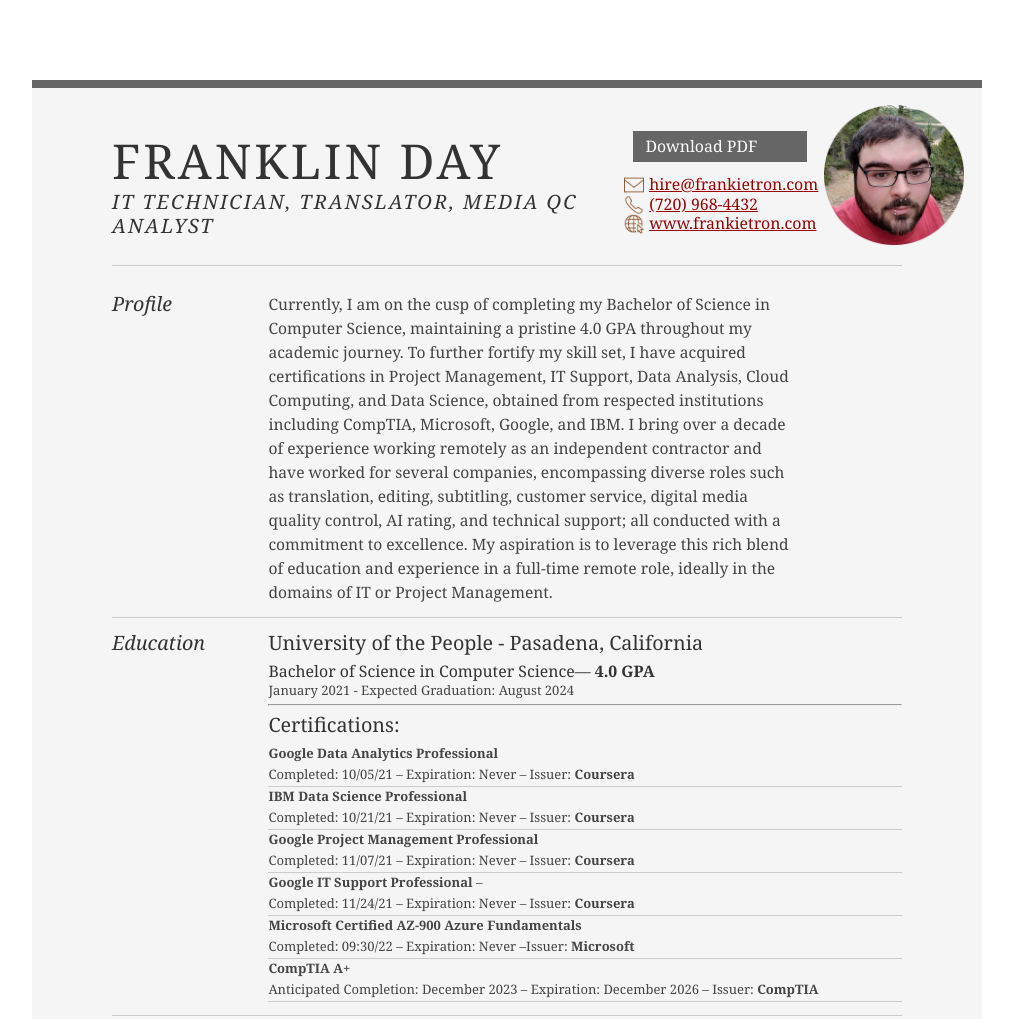
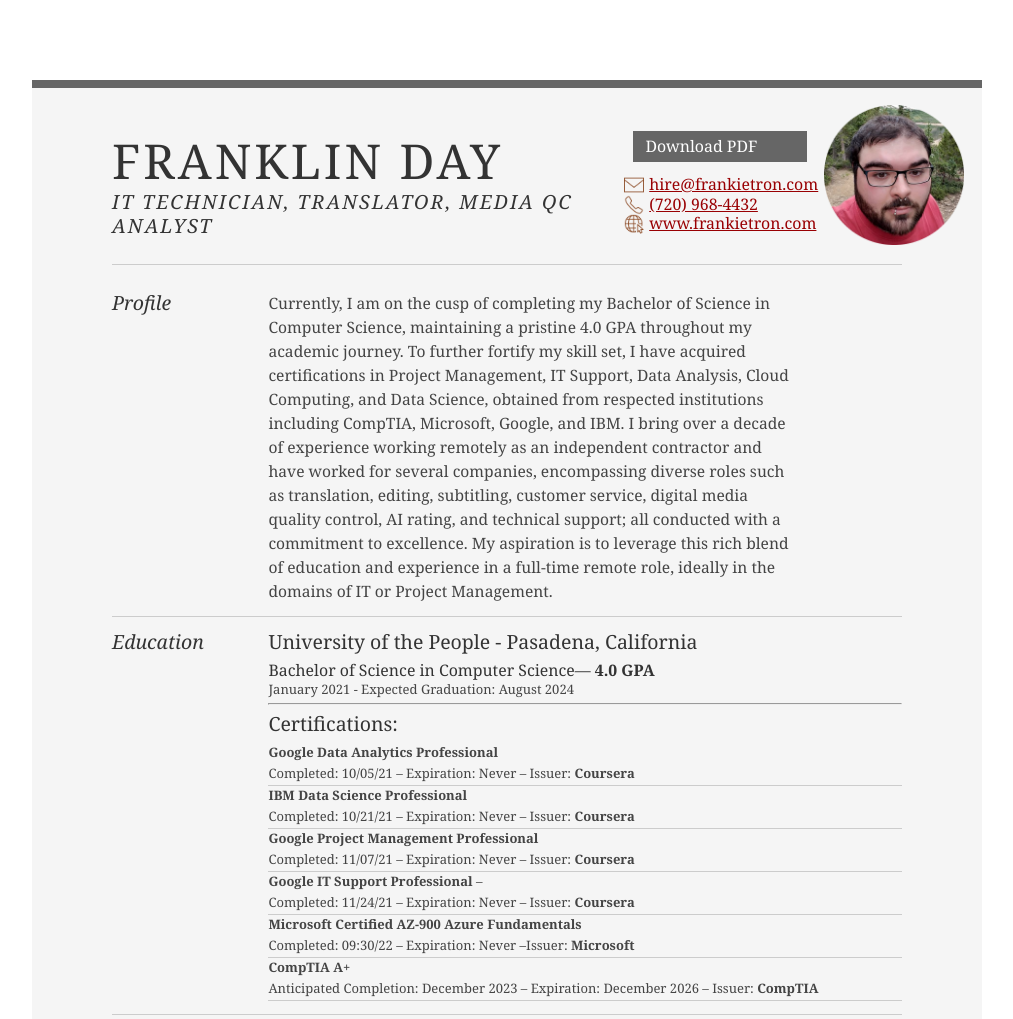
Before and after one commit to FierceFrankie/LandingPage, a plain HTML site: page resume.html in a window 1280 px wide. Shown: the top 1019 px of the page, without its empty margins (133-1146 px from the left). Drawn offline with Linux system fonts and the light colour scheme.

Commit message:
Update resume.css

```diff
--- a/resume.css
+++ b/resume.css
@@ -19,7 +19,7 @@ body { font-family: Georgia; color: #444; }
 
 /* //-- core typography and style -- */
 #hd h1 { font-size: 48px; text-transform: uppercase; letter-spacing: 3px; }
-h2 { font-size: 152%; margin-bottom: 7px;}
+h2 { font-size: 150%; margin-bottom: 7px;}
 h3, h4 { font-size: 122%; }
 h1, h2, h3, h4 { color: #333; }
 p { font-size: 100%; line-height: 18px; padding-right: 3em; }
@@ -57,7 +57,7 @@ a#pdf:hover { background: #222; }
 /* --// override to force 1/8th width grids -- */
 .yui-gf .yui-u{width:80.2%;}
 .yui-gf div.first {
-    width: 14.3%;
+    width: 13.3%;
 }
 
 .mail {
```
